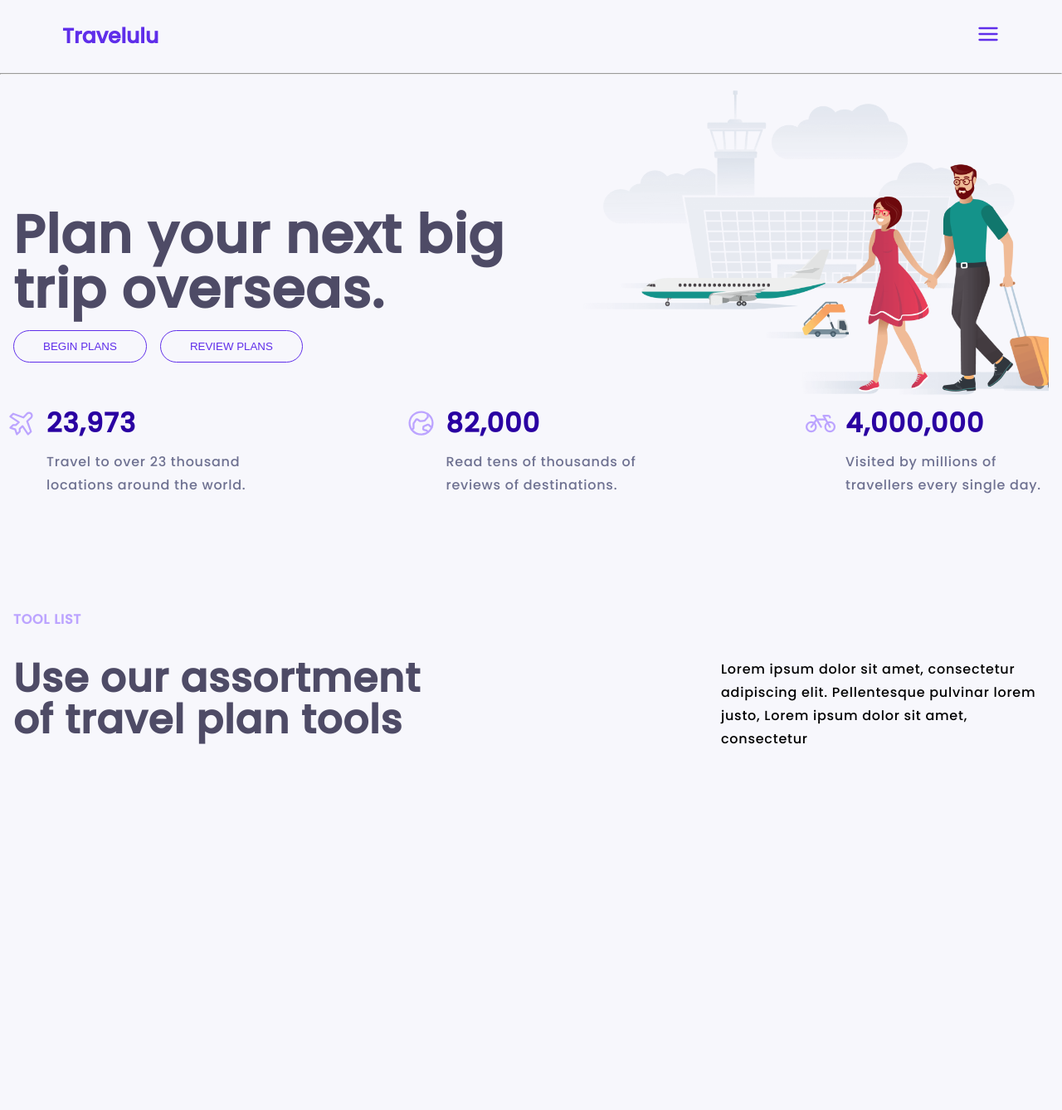
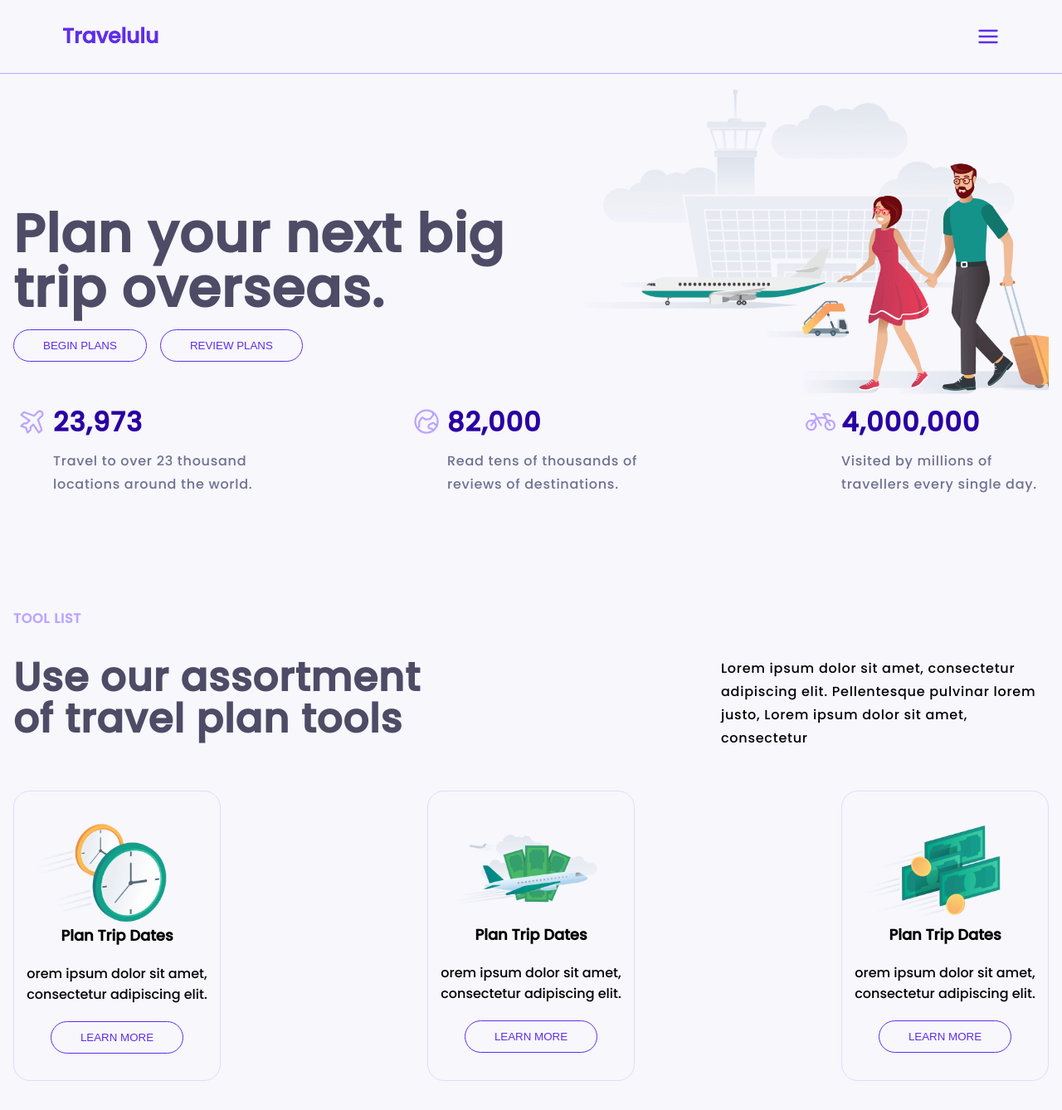
Before and after one commit to Asquare952/Travel-Planing, a React (Create React App) app: page / in a window 1280 px wide. Shown: the whole page at 83% size. Before the commit the page ends 905 px from the top, so only its background shows below. Built offline with nearby package versions, Linux system fonts and the light colour scheme.

Commit message:
Added more features

```diff
--- a/src/Component/Hero/Hero.jsx
+++ b/src/Component/Hero/Hero.jsx
@@ -20,7 +20,7 @@ const Hero = () => {
           {/* right */}
           <div className={Styles.heroRight}>
             <div className={Styles.heroRightContent}>
-              <img src={HeroImg} alt="" />
+              <img src={HeroImg} alt="" className={Styles.heroImg}/>
             </div>
           </div>
         </div>
--- a/src/Component/Hero/hero.module.css
+++ b/src/Component/Hero/hero.module.css
@@ -26,6 +26,7 @@
   gap: 1rem;
 }
 button {
+  /* width: 50%; */
   display: block;
   border: none;
   padding: 11px 35px;
@@ -61,6 +62,9 @@ img {
   .heroBtn {
     flex-direction: column;
   }
+  /* button {
+  width: 80%;
+} */
 }
 @media (max-width: 280px) {
   .heroLeft {
--- a/src/Component/Review/review.module.css
+++ b/src/Component/Review/review.module.css
@@ -1,21 +1,21 @@
 .Review{
   margin-top: 15px;
   min-height: 30vh;
+  padding-left: 3rem;
 }
 .reviewContent{
   display: flex;
   justify-content: space-between;
-  margin-left: 2.5rem;
+  /* align-items: center; */
 }
 .reviewItem{
   position: relative;
-  /* display: flex; */
 }
-.img img{
-  width: 37.039px;
+.img{
   position: absolute;
-  right: 256px;
-  bottom: 6.5rem;
+  width: 15%;
+  right: 16rem;
+  bottom: 105px;
 }
 .reviewItem h4 {
   height: 50px;
@@ -26,7 +26,7 @@
   letter-spacing: 1px;
 }
 .reviewItem p {
-  width: 245px;
+  width: 250px;
   height: 90px;
   color: #6E7191;
   font-size: 16px;
@@ -38,6 +38,7 @@
 @media (max-width: 500px) {
   .Review{
   margin-top: 25px;
+  padding-left: -2rem;
 }
   .reviewContent{
   flex-direction: column;
@@ -46,21 +47,22 @@
 .reviewItem h4 {
   font-size: 30px;
 }
-.img img{
-  width: 32.039px;
+/* .img img{
+
+  display: none;
+} */
+.reviewItem p {
+  width: 260px;
+  height: 90px;
+  font-size: 17px;
 }
-.reviewItem p {
-  width: 230px;
-  height: 90px;
-  font-size: 16px;
+}
+@media (max-width: 320px) {
+  .reviewItem h4 {
+  font-size: 30px;
 }
 }
 @media (max-width: 280px) {
-  .img img{
-  position: absolute;
-  top: -1rem;
-  right: 216px;
-}
 .reviewItem h4 {
   font-size: 22px;
 }
--- a/src/Component/ToolList/ToolList.jsx
+++ b/src/Component/ToolList/ToolList.jsx
@@ -1,4 +1,7 @@
 import Styles from "./toolList.module.css";
+import Clock from "../../img/time.png"
+import PlaneAndMoney from "../../img/plane-and-money.png"
+import Money from "../../img/money.png"
 const ToolList = () => {
   return (
     <>
@@ -7,6 +10,7 @@ const ToolList = () => {
           <div className={Styles.title}>
             <h4>Tool List</h4>
           </div>
+          {/* Top */}
           <div className={Styles.toolListTop}>
             <div className={Styles.left}>
               <h4>Use our assortment of travel plan tools</h4>
@@ -19,7 +23,35 @@ const ToolList = () => {
               </p>
             </div>
           </div>
-          <div className={Styles.toolListBottom}></div>
+          {/* Bottom */}
+          <div className={Styles.toolListBottom}>
+            <div className={Styles.bottomContainer}>
+              <div className={Styles.bottomCard}>
+                <div className={Styles.content}>
+                  <img src={Clock} alt="" className={Styles.imgOne} />
+                  <h4>Plan Trip Dates</h4>
+                  <p>orem ipsum dolor sit amet, consectetur adipiscing elit.</p>
+                  <button class="card-btn">LEARN MORE</button>
+                </div>
+              </div>
+              <div className={Styles.bottomCard}>
+                <div className={Styles.content}>
+                  <img src={PlaneAndMoney} alt="" class="imgTwo" />
+                  <h4>Plan Trip Dates</h4>
+                  <p>orem ipsum dolor sit amet, consectetur adipiscing elit.</p>
+                  <button class="card-btn">LEARN MORE</button>
+                </div>
+              </div>
+              <div className={Styles.bottomCard}>
+                <div className={Styles.content}>
+                  <img src={Money} alt="" class="imgOne" />
+                  <h4>Plan Trip Dates</h4>
+                  <p>orem ipsum dolor sit amet, consectetur adipiscing elit.</p>
+                  <button class="card-btn">LEARN MORE</button>
+                </div>
+              </div>
+            </div>
+          </div>
         </div>
       </div>
     </>
--- a/src/Component/ToolList/toolList.module.css
+++ b/src/Component/ToolList/toolList.module.css
@@ -42,9 +42,15 @@
   line-height: 30px;
 }
 .right p {
-  width: 315px;
+  width: 355px;
   height: 110px;
-  font-size: 15px;
+  font-size: 17px;
+}
+}
+@media (max-width: 320px) {
+
+  .right p {
+  width: 331px;
 }
 }
 @media (max-width: 280px) {
@@ -60,3 +66,82 @@
   font-size: 13px;
 }
 }
+/* Bootom */
+.toolListBottom{
+  margin-top: 1rem;
+}
+.bottomContainer{
+  display: flex;
+  justify-content: space-between;
+}
+.bottomCard{
+  max-width: 500px;
+  width: 100%;
+  margin: 0 1rem  ;
+  border: 1px solid #e4daff;
+  padding-bottom: 100px;
+  height: 350px;
+  margin: 35px 0;
+  border-radius: 20px;
+}
+.content{
+  display: flex;
+  flex-direction: column;
+  justify-content: center;
+  align-items: center;
+  padding: 20px;
+}
+.content h4 {
+  width: 295px;
+  display: flex;
+  justify-content: center;
+  align-items: center;
+  text-align: center;
+  font-size: 18px;
+  font-style: normal;
+  font-weight: 600;
+  padding-bottom: 20px;
+}
+.content p {
+  width: 295px;
+  display: flex;
+  justify-content: center;
+  align-items: center;
+  text-align: center;
+  font-size: 16px;
+  font-style: normal;
+  font-weight: 400;
+  padding-bottom: 20px;
+}
+.content img {
+  display: block;
+  /* margin-top: 1rem; */
+  max-width: 270px;
+  width: 100%;
+  /* width: 180px; */
+}
+@media (min-width: 800px) {
+  .bottomCard{
+
+  max-width: 250px;
+  width: 100%;
+}
+}
+@media (max-width: 500px) {
+  .bottomContainer{
+  flex-direction: column;
+}
+.bottomCard{
+  height: 390px;
+}
+}
+@media (max-width: 360px) {
+  .bottomCard{
+  height: 390px;
+}
+}
+@media (max-width: 320px) {
+  .bottomCard{
+  height: 380px;
+}
+}
--- a/src/Component/header/NavBar.jsx
+++ b/src/Component/header/NavBar.jsx
@@ -2,19 +2,25 @@ import { Link } from "react-router-dom";
 import { useState } from "react";
 import styled from "styled-components";
 import { FiMenu } from "react-icons/fi";
+import { IoCloseSharp } from "react-icons/io5";
 import Styles from "./NavBar.module.css";
 const NavBar = () => {
-const [menuToggle, setMenuToggle] = useState(false);
-const toggler = () => {
-  setMenuToggle(!menuToggle);
-};
+  const [menuToggle, setMenuToggle] = useState(false);
+  const toggler = () => {
+    setMenuToggle(!menuToggle);
+  };
 
   const IconStyle = styled(FiMenu)`
-    color: #5F2EEA;
+    color: #5f2eea;
     font-size: 28px;
     cursor: pointer;
   `;
 
+  const CloseIcon = styled(IoCloseSharp)`
+    color: #5f2eea;
+    font-size: 28px;
+    cursor: pointer;
+  `;
 
   return (
     <>
@@ -22,12 +28,13 @@ const toggler = () => {
         <div className={Styles.logo}>
           <Link to="/">Travelulu</Link>
         </div>
-
-        <div onClick={toggler}>
-          <IconStyle />
-        </div>
+        {menuToggle ? (
+          <CloseIcon onClick={toggler} />
+        ) : (
+          <IconStyle onClick={toggler} />
+        )}
       </header>
-      <hr />
+      {/* <hr /> */}
       {menuToggle ? (
         <nav className={Styles.navBarLinks}>
           <Link to="/" className={Styles.navItem}>
--- a/src/Component/header/NavBar.module.css
+++ b/src/Component/header/NavBar.module.css
@@ -1,11 +1,12 @@
 header {
   display: flex;
   justify-content: space-between;
+  border-bottom: 1px solid #BCA4FF;
   padding: 25px 75px;
   align-items: center;
   text-align: center;
   width: 100%;
-  position: static;
+  position: sticky;
   top: 0;
   /* z-index: 999; */
 }
@@ -18,8 +19,11 @@ header {
 }
 .navBarLinks{
   background-color: #5F2EEA;
-  position: absolute;
+  position: sticky;
+  top: 0;
   padding: 10px 40px;
+  height: 50vh;
+  width: 100%;
 }
 .navBarLinks a:not(:last-child) {
   margin-bottom: 35px;
@@ -28,9 +32,9 @@ header {
   text-decoration: none;
   color: #fff;
 }
-hr{
+/* hr{
   color: #BCA4FF;
-}
+} */
 /* media quaery */
 @media (max-width: 500px) {
   header{
--- a/src/pages/Home/home.module.css
+++ b/src/pages/Home/home.module.css
@@ -1,6 +1,6 @@
 .homePage{
   max-width: 1400px;
-  width: 100%;
+  /* width: 100%; */
   margin: auto;
   padding: 0 1rem;
 }
```
